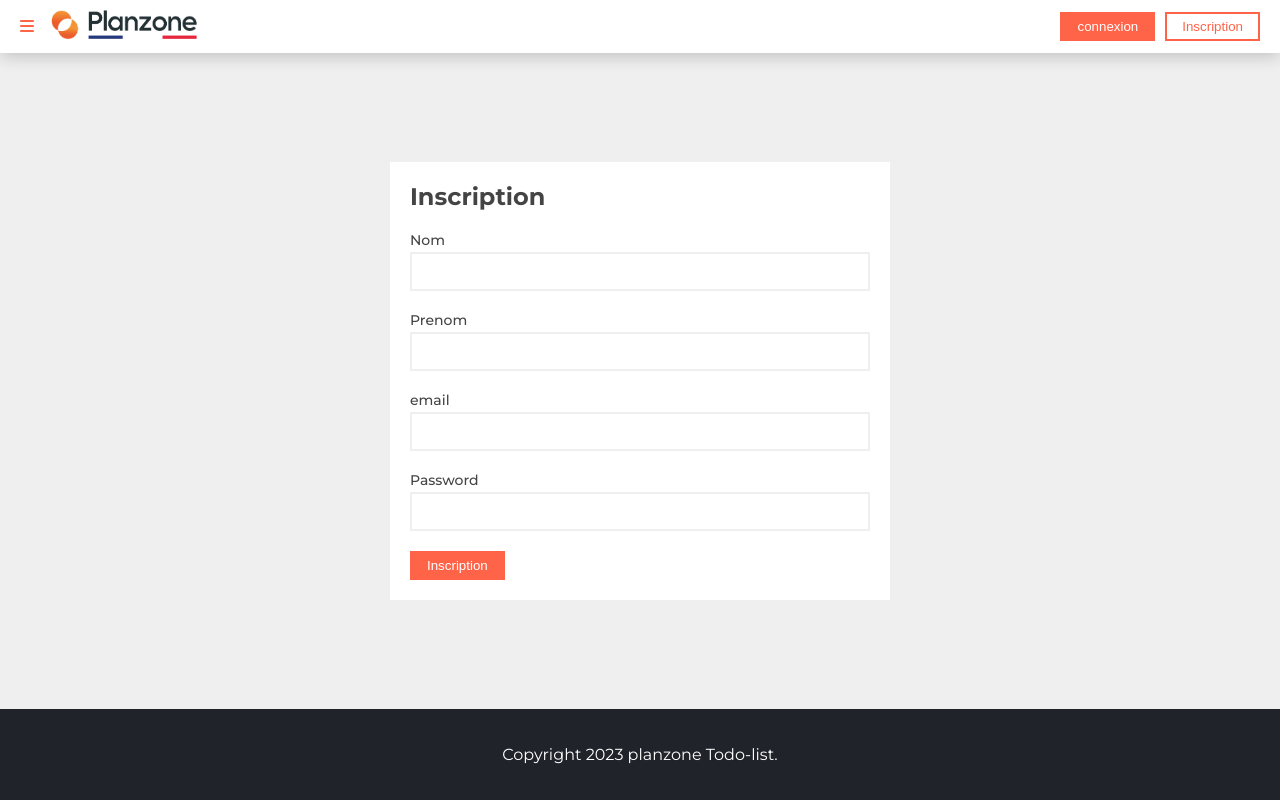
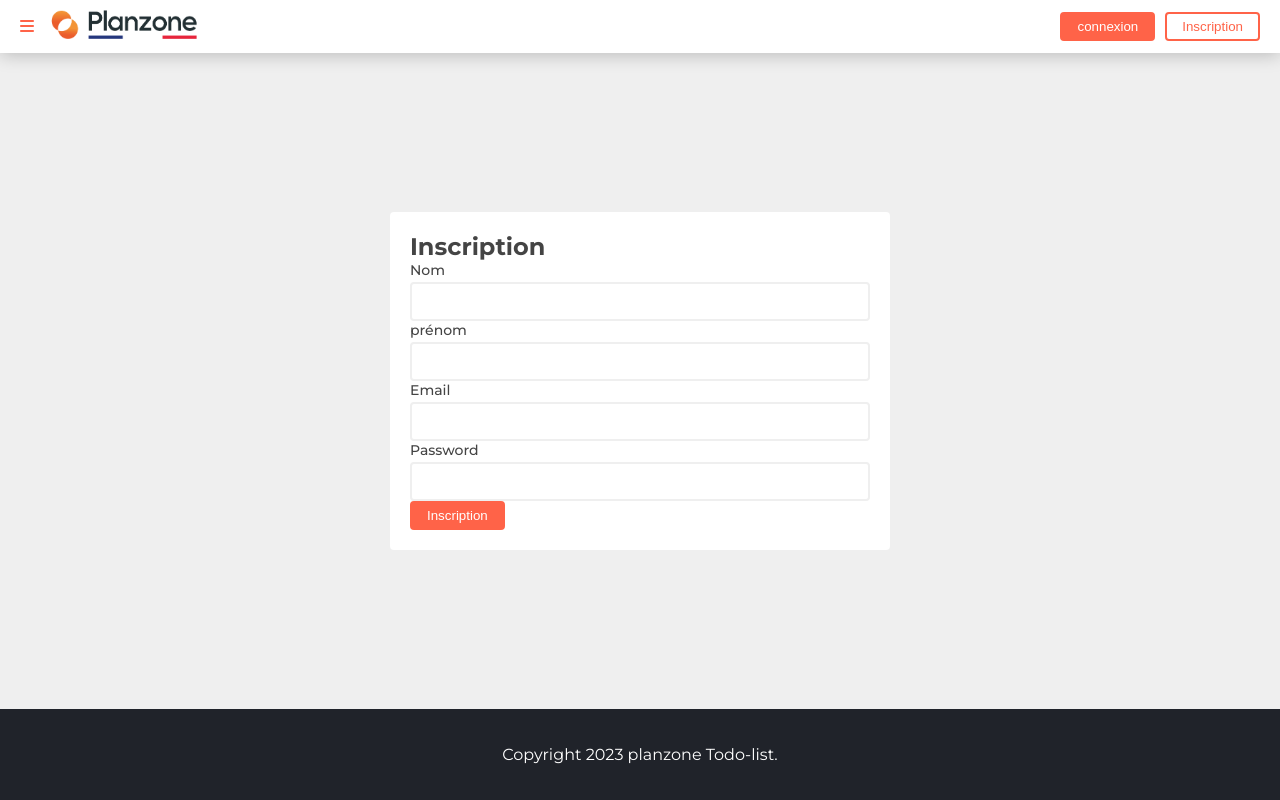
Before and after one commit to Talatizi-kamel/Todo-List, a React (Create React App) app in the folder frontend/: page /signup in a window 1280 px wide. Built offline with nearby package versions, Linux system fonts and the light colour scheme.

Commit message:
Implimentation la fonction connexion avec la géstions des erreur et la connexion avec l api

```diff
--- /dev/null
+++ b/frontend/src/api/user.js
@@ -0,0 +1,20 @@
+const API_USERS = "http://localhost:3000/api/users/signin";
+export async function createUser(newUser) {
+  const response = await fetch(API_USERS, {
+    method: "POST",
+    headers: {
+      "Content-Type": "application/json",
+    },
+    body: JSON.stringify(newUser),
+  });
+  const body = await response.json();
+  if (response.ok) {
+    return body;
+  } else {
+    if (body) {
+      throw body;
+    } else {
+      throw new Error("Error api creatUser");
+    }
+  }
+}
--- a/frontend/src/assets/styles/_variables.scss
+++ b/frontend/src/assets/styles/_variables.scss
@@ -1,9 +1,12 @@
 :root {
   --primary: #ff6348;
+  --red-1: #e74c3c;
   --gray-1: #20232a;
   --gray-2: #efefef;
   --font-family: "Montserrat", sans-serif;
-  --box-shadow: 0 6 9px 0 rgb(0 0 0/15%);
+  --box-shadow: 0 6px 9px 0 rgb(0 0 0 / 15%);
   --box-shadow-nav: rgb(0 0 0 / 22%) 0px 2px 18px 0px;
   --text-color: #444;
+  --border: 1px solid var(--gray-2);
+  --border-radius: 4px;
 }
--- a/frontend/src/components/signup.js
+++ b/frontend/src/components/signup.js
@@ -2,41 +2,57 @@ import styles from "./Signup.module.scss";
 import { useForm } from "react-hook-form";
 import * as yup from "yup";
 import { yupResolver } from "@hookform/resolvers/yup";
+import { createUser } from "../api/user";
+// import { useNavigate } from 'react-router-dom';
+
 function Signup() {
+  // const navigate = useNavigate();
+
   const validationSchema = yup.object({
-    name: yup
+    nom: yup
       .string()
-      .required("il faut préciser votre nom")
+      .required("Il faut préciser votre nom")
       .min(2, "Un vrai nom"),
+    prenom: yup
+      .string()
+      .required("Il faut préciser votre prénom")
+      .min(2, "Un vrai prénom"),
     email: yup
       .string()
-      .email("Email invalide")
-      .required("Vous devez renseigner un Email"),
+      .required("Il faut préciser votre email")
+      .email("L'email n'est pas valide"),
     password: yup
       .string()
-      .required("Mot de passe obligatoire")
-      .min(8, "Mot de passe trop court"),
-    prenom: yup
-      .string()
-      .required("il faut préciser votre prenom")
-      .min(2, "Un vrai prenom"),
+      .required("Il faut préciser votre mot de passe")
+      .min(6, "Mot de passe trop court"),
   });
 
   const initialValues = {
-    name: "",
+    nom: "",
+    prenom: "",
     email: "",
     password: "",
   };
+
   const {
     handleSubmit,
     register,
-    formState: { errors },
+    formState: { errors, isSubmitting },
+    setError,
+    clearErrors,
   } = useForm({
     initialValues,
     resolver: yupResolver(validationSchema),
   });
-  const submit = handleSubmit((credentials) => {
-    console.log(credentials);
+
+  const submit = handleSubmit(async (user) => {
+    try {
+      clearErrors();
+      await createUser(user);
+      // navigate('/signin');
+    } catch (message) {
+      setError("generic", { type: "generic", message });
+    }
   });
 
   return (
@@ -45,39 +61,41 @@ function Signup() {
         onSubmit={submit}
         className={`${styles.form} d-flex flex-column card p-20`}
       >
-        <h2 className="mb-20">Inscription</h2>
-        <div className="mb-20 d-flex flex-column">
-          <label htmlFor="name">Nom</label>
-          <input type="text" name="name" {...register("name")}></input>
-          {errors.name && <p className="form-error">{errors.name.message}</p>}
+        <h2 className="mb-10">Inscription</h2>
+        <div className="mb-10 d-flex flex-column">
+          <label htmlFor="nom">Nom</label>
+          <input type="text" name="nom" {...register("nom")} />
+          {errors.nom && <p className="form-error">{errors.nom.message}</p>}
         </div>
-        <div className="mb-20 d-flex flex-column">
-          <label htmlFor="name">Prenom</label>
-          <input type="text" name="prenom" {...register("prenom")}></input>
+        <div className="mb-10 d-flex flex-column">
+          <label htmlFor="prenom">prénom</label>
+          <input type="text" name="prenom" {...register("prenom")} />
           {errors.prenom && (
             <p className="form-error">{errors.prenom.message}</p>
           )}
         </div>
-        <div className="mb-20 d-flex flex-column">
-          <label htmlFor="email">email</label>
-          <input type="text" name="email" {...register("email")}></input>
+        <div className="mb-10 d-flex flex-column">
+          <label htmlFor="email">Email</label>
+          <input type="text" name="email" {...register("email")} />
           {errors.email && <p className="form-error">{errors.email.message}</p>}
         </div>
-        <div className="mb-20 d-flex flex-column">
-          <label htmlFor="name">Password</label>
-          <input
-            type="password"
-            name="napassword"
-            {...register("password")}
-          ></input>
+        <div className="mb-10 d-flex flex-column">
+          <label htmlFor="password">Password</label>
+          <input type="password" name="password" {...register("password")} />
           {errors.password && (
             <p className="form-error">{errors.password.message}</p>
           )}
         </div>
+        {errors.generic && (
+          <div className="mb-10">
+            <p className="form-error">{errors.generic.message}</p>
+          </div>
+        )}
         <div>
-          <button className="btn btn-primary">Inscription</button>
+          <button disabled={isSubmitting} className="btn btn-primary">
+            Inscription
+          </button>
         </div>
-        {errors.email && <p className="form-error">{errors.generic.message}</p>}
       </form>
     </div>
   );
```
